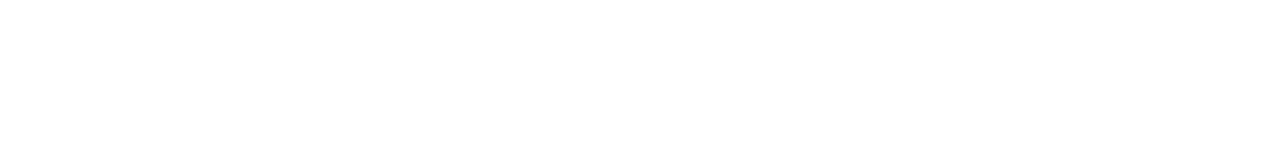
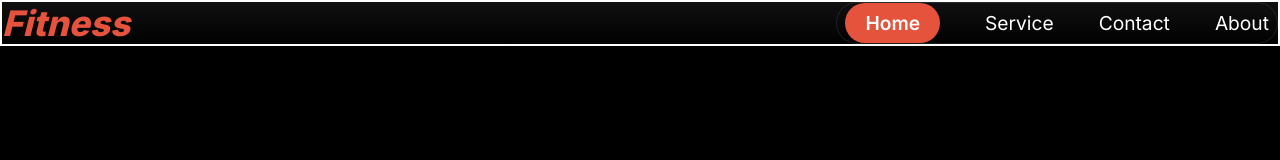
Before and after one commit to jahidul39306/fitness_website, a plain HTML site: page index.html in a window 1280 px wide. Drawn offline with Linux system fonts and the light colour scheme.

Commit message:
navbar section complete

```diff
--- a/index.html
+++ b/index.html
@@ -5,8 +5,29 @@
     <meta name="viewport" content="width=device-width, initial-scale=1.0">
     <title>Fitness</title>
     <link rel="stylesheet" href="styles/index.css">
+    <script src="https://kit.fontawesome.com/3ac9a28dc6.js" crossorigin="anonymous"></script>
 </head>
 <body>
+    <header>
+        <nav>
+            <h3><i>Fitness</i></h3>
+            <ul class="nav-links">
+                <li><a id="link-home">Home</a></li>
+                <li><a href="">Service</a></li>
+                <li><a href="">Contact</a></li>
+                <li><a href="">About</a></li>
+            </ul>
+            <div class="menu">
+                <i class="fa-solid fa-bars" style="color: white;"></i>
+            </div>
 
+        </nav>
+    </header>
+    <main>
+
+    </main>
+    <footer>
+
+    </footer>
 </body>
 </html>
--- a/styles/index.css
+++ b/styles/index.css
@@ -1,5 +1,63 @@
 @import url('https://fonts.googleapis.com/css2?family=Inter:wght@100..900&display=swap');
 
+*{
+    margin: 0;
+    padding: 0;
+}
 body{
     font-family: Inter;
+    background-color: black;
 }
+/* header section */
+header{
+    background: linear-gradient(180.00deg, rgb(17, 17, 17),rgba(119, 119, 119, 0) 100%);
+}
+/* nav section */
+nav{
+    max-width: 1440px;
+    border: 2px solid white;
+    margin: 0 auto;
+    display: flex;
+    justify-content: space-between;
+    align-items: center;
+}
+nav h3{
+    color: rgb(230, 83, 60);
+    font-size: 2.2rem;
+    font-weight: 800;
+}
+.nav-links{
+    display: flex;
+    gap: 45px;
+    border: 1px solid rgba(255, 255, 255, 0.1);
+    border-radius: 39px;
+    padding: 8px;
+}
+.nav-links li{
+    list-style: none;
+}
+.nav-links a{
+    text-decoration: none;
+    color: rgb(255, 255, 255);
+    font-size: 1.2rem;
+    font-weight: 400;
+}
+#link-home{
+    border-radius: 46px;
+    background: rgb(230, 83, 60);
+    padding: 8px 20px 8px 20px;
+    font-weight: 600;
+}
+.menu{
+    display: none;
+}
+
+/* responsive section */
+@media screen and (max-width:576px){
+    .nav-links{
+        display: none;
+    }
+    .menu{
+        display: inline;
+    }
+}
```
